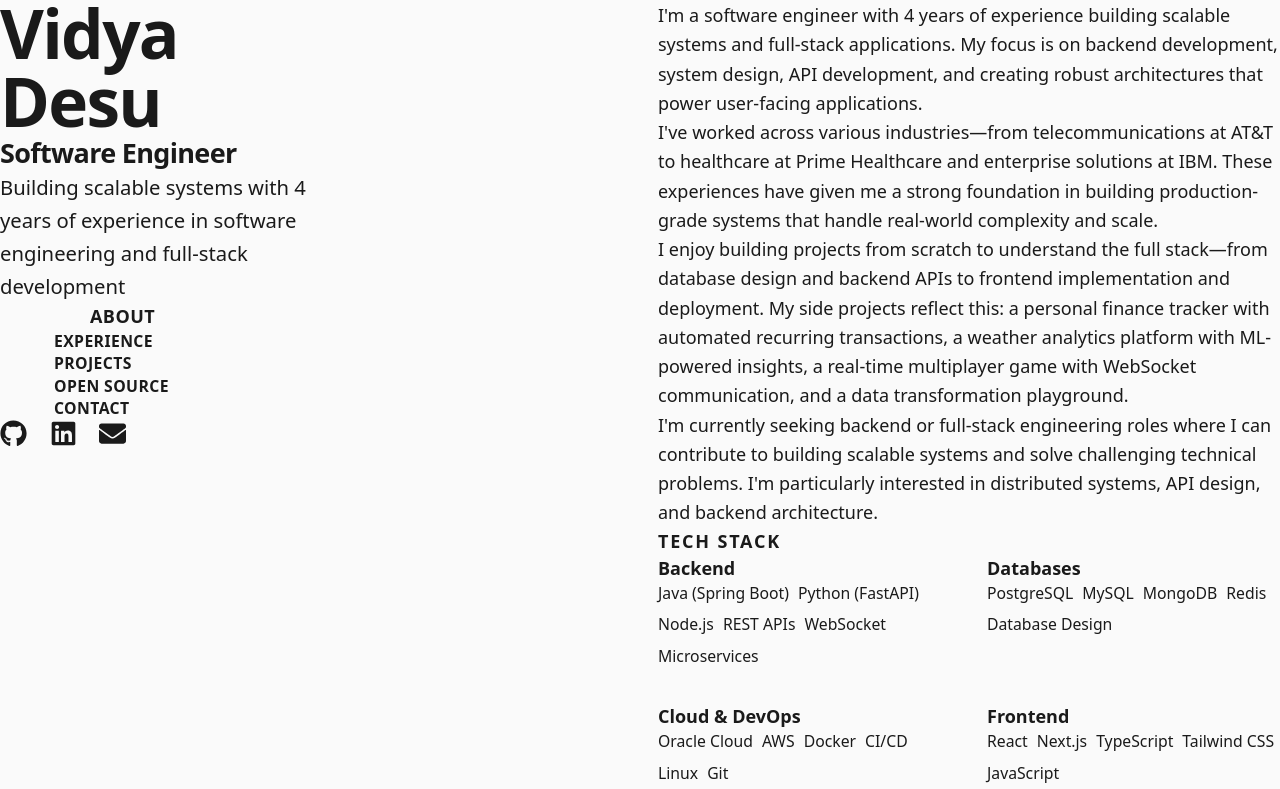
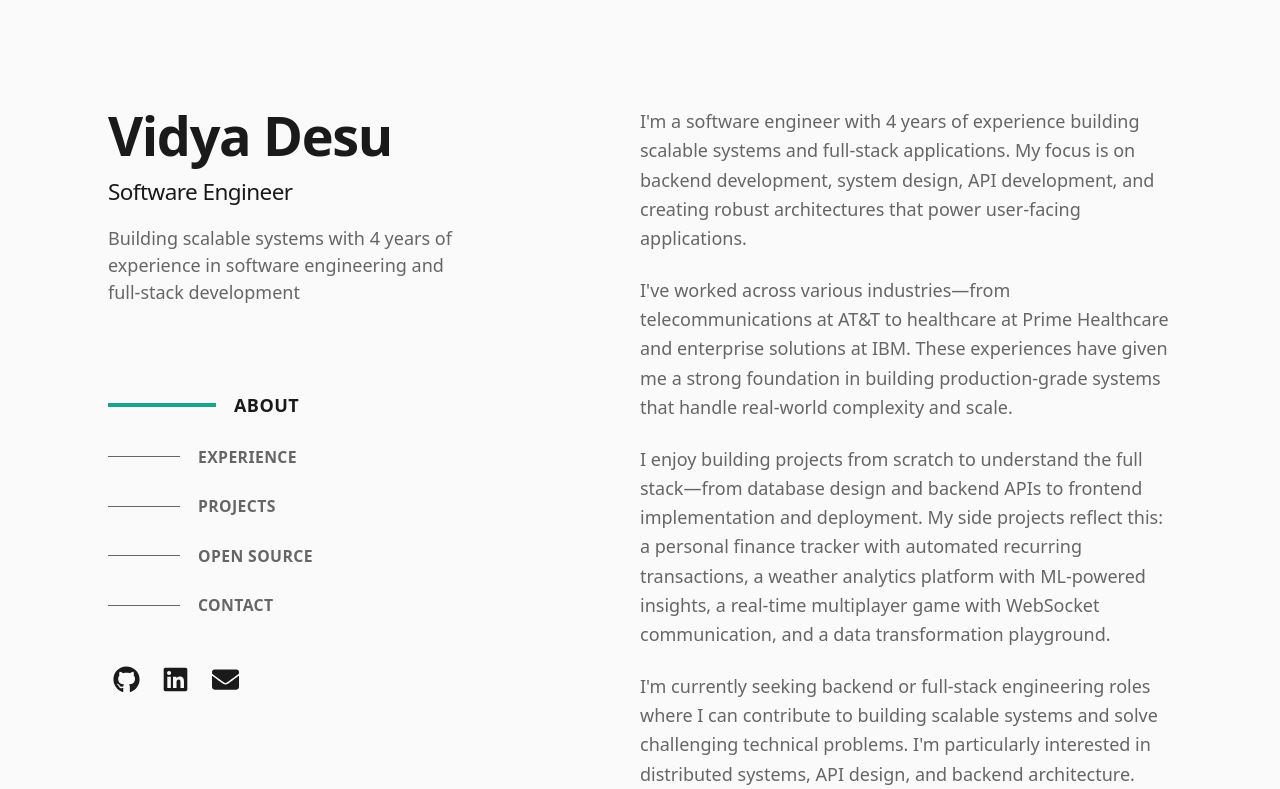
Before and after one commit to vidya381/Portfolio, a Next.js app: page / in a window 1280 px wide. Shown: the top 789 px of the page. Built offline with nearby package versions, Linux system fonts and the light colour scheme.

Commit message:
Update accent color to teal and improve spacing throughout

```diff
--- a/src/app/globals.css
+++ b/src/app/globals.css
@@ -1,13 +1,19 @@
+* {
+  box-sizing: border-box;
+}
+
 @import "tailwindcss";
 
-:root {
-  --font-inter: 'Inter', system-ui, sans-serif;
-}
+@theme {
+  --color-background: #fafafa;
+  --color-foreground: #1a1a1a;
+  --color-text-secondary: #666666;
+  --color-accent: #17a589;
+  --color-accent-hover: #138d75;
+  --color-border: #e5e7eb;
+  --color-card: #ffffff;
 
-* {
-  box-sizing: border-box;
-  padding: 0;
-  margin: 0;
+  --font-inter: Inter, system-ui, sans-serif;
 }
 
 html {
@@ -35,5 +41,5 @@ a {
 }
 
 a:hover {
-  color: #0891b2;
+  color: #17a589;
 }
--- a/src/app/page.tsx
+++ b/src/app/page.tsx
@@ -8,10 +8,13 @@ import Contact from '@/components/sections/Contact'
 export default function Home() {
   return (
     <div className="mx-auto min-h-screen max-w-screen-xl px-6 py-12 font-sans md:px-12 md:py-20 lg:px-24 lg:py-0">
-      <div className="lg:flex lg:justify-between lg:gap-8">
-        <header className="lg:sticky lg:top-0 lg:flex lg:max-h-screen lg:w-1/2 lg:flex-col lg:justify-between lg:py-24">
+      <div className="lg:flex lg:justify-between lg:gap-4">
+        {/* Fixed Left Sidebar */}
+        <header className="lg:sticky lg:top-0 lg:flex lg:h-screen lg:w-1/2 lg:flex-col lg:justify-between lg:py-24">
           <Sidebar />
         </header>
+
+        {/* Scrollable Right Content */}
         <main className="pt-24 lg:w-1/2 lg:py-24">
           <About />
           <Experience />
--- a/src/components/layout/Navigation.tsx
+++ b/src/components/layout/Navigation.tsx
@@ -34,21 +34,21 @@ export default function Navigation() {
 
   return (
     <nav className="nav hidden lg:block" aria-label="In-page jump links">
-      <ul className="mt-20 w-max">
+      <ul className="mt-16 w-max">
         {NAV_ITEMS.map(({ id, label }) => (
           <li key={id}>
             <button
               onClick={() => scrollToSection(id)}
               className={cn(
-                'group flex items-center py-4 transition-all',
+                'group flex items-center py-3 transition-all',
                 activeSection === id ? 'active' : ''
               )}
             >
               <span
                 className={cn(
                   'nav-indicator mr-4 h-px bg-text-secondary transition-all duration-300',
-                  'w-12 group-hover:w-20 group-hover:bg-accent group-hover:h-0.5',
-                  activeSection === id && 'w-20 bg-accent h-0.5'
+                  'w-16 group-hover:w-24 group-hover:bg-accent group-hover:h-1',
+                  activeSection === id && 'w-24 bg-accent h-1'
                 )}
               />
               <span
--- a/src/components/layout/Sidebar.tsx
+++ b/src/components/layout/Sidebar.tsx
@@ -6,15 +6,15 @@ import SocialLinks from './SocialLinks'
 
 export default function Sidebar() {
   return (
-    <div className="lg:sticky lg:top-0 lg:flex lg:max-h-screen lg:w-1/2 lg:flex-col lg:justify-between lg:py-24">
+    <div className="lg:flex lg:flex-col lg:justify-between">
       <div>
-        <h1 className="text-5xl font-bold tracking-tight text-foreground sm:text-6xl lg:text-5xl xl:text-6xl">
+        <h1 className="text-4xl font-bold tracking-tight text-foreground sm:text-5xl">
           {SITE_CONFIG.name}
         </h1>
-        <h2 className="mt-4 text-xl font-semibold tracking-tight text-foreground sm:text-2xl">
+        <h2 className="mt-3 text-lg font-medium tracking-tight text-foreground sm:text-xl">
           Software Engineer
         </h2>
-        <p className="mt-6 max-w-sm text-lg leading-relaxed text-text-secondary">
+        <p className="mt-4 max-w-xs text-base leading-normal text-text-secondary">
           Building scalable systems with 4 years of experience in software engineering and full-stack development
         </p>
         <Navigation />
--- a/src/components/sections/About.tsx
+++ b/src/components/sections/About.tsx
@@ -5,7 +5,7 @@ import { aboutContent } from '@/lib/data/about'
 
 export default function About() {
   return (
-    <section id="about" className="mb-32 scroll-mt-16 lg:mb-36 lg:scroll-mt-24">
+    <section id="about" className="mb-16 scroll-mt-16 lg:mb-24 lg:scroll-mt-24">
       <div className="sticky top-0 z-20 -mx-6 mb-8 w-screen bg-background/75 px-6 py-5 backdrop-blur lg:sr-only lg:relative lg:top-auto lg:mx-auto lg:w-full lg:px-0 lg:py-0 lg:opacity-0">
         <h2 className="text-base font-bold uppercase tracking-widest text-foreground lg:sr-only">
           About
@@ -26,11 +26,11 @@ export default function About() {
         </div>
 
         {/* Tech Stack Grid */}
-        <div className="mt-16">
-          <h3 className="mb-8 text-base font-bold uppercase tracking-widest text-foreground">
+        <div className="mt-12">
+          <h3 className="mb-6 text-sm font-bold uppercase tracking-widest text-foreground">
             Tech Stack
           </h3>
-          <div className="grid grid-cols-1 gap-8 sm:grid-cols-2">
+          <div className="grid grid-cols-1 gap-6 sm:grid-cols-2">
             {/* Backend */}
             <div>
               <h4 className="mb-4 text-base font-semibold text-accent">Backend</h4>
--- a/src/components/sections/Contact.tsx
+++ b/src/components/sections/Contact.tsx
@@ -6,7 +6,7 @@ import { SITE_CONFIG } from '@/lib/constants'
 
 export default function Contact() {
   return (
-    <section id="contact" className="mb-32 scroll-mt-16 lg:mb-36 lg:scroll-mt-24">
+    <section id="contact" className="mb-16 scroll-mt-16 lg:mb-24 lg:scroll-mt-24">
       <div className="sticky top-0 z-20 -mx-6 mb-8 w-screen bg-background/75 px-6 py-5 backdrop-blur lg:sr-only lg:relative lg:top-auto lg:mx-auto lg:w-full lg:px-0 lg:py-0 lg:opacity-0">
         <h2 className="text-base font-bold uppercase tracking-widest text-foreground lg:sr-only">
           Contact
--- a/src/components/sections/Experience.tsx
+++ b/src/components/sections/Experience.tsx
@@ -9,7 +9,7 @@ export default function Experience() {
   const [activeTab, setActiveTab] = useState(0)
 
   return (
-    <section id="experience" className="mb-32 scroll-mt-16 lg:mb-36 lg:scroll-mt-24">
+    <section id="experience" className="mb-16 scroll-mt-16 lg:mb-24 lg:scroll-mt-24">
       <div className="sticky top-0 z-20 -mx-6 mb-8 w-screen bg-background/75 px-6 py-5 backdrop-blur lg:sr-only lg:relative lg:top-auto lg:mx-auto lg:w-full lg:px-0 lg:py-0 lg:opacity-0">
         <h2 className="text-base font-bold uppercase tracking-widest text-foreground lg:sr-only">
           Experience
--- a/src/components/sections/OpenSource.tsx
+++ b/src/components/sections/OpenSource.tsx
@@ -11,14 +11,14 @@ export default function OpenSource() {
     .sort((a, b) => (a.order || 0) - (b.order || 0))
 
   return (
-    <section id="opensource" className="mb-32 scroll-mt-16 lg:mb-36 lg:scroll-mt-24">
+    <section id="opensource" className="mb-16 scroll-mt-16 lg:mb-24 lg:scroll-mt-24">
       <div className="sticky top-0 z-20 -mx-6 mb-8 w-screen bg-background/75 px-6 py-5 backdrop-blur lg:sr-only lg:relative lg:top-auto lg:mx-auto lg:w-full lg:px-0 lg:py-0 lg:opacity-0">
         <h2 className="text-base font-bold uppercase tracking-widest text-foreground lg:sr-only">
           Open Source
         </h2>
       </div>
       <div>
-        <div className="space-y-8">
+        <div className="space-y-6">
           {featuredProjects.map((project, index) => (
             <motion.a
               key={project.name}
@@ -29,7 +29,7 @@ export default function OpenSource() {
               whileInView={{ opacity: 1, y: 0 }}
               viewport={{ once: true }}
               transition={{ duration: 0.5, delay: index * 0.1 }}
-              className="group block rounded-lg border border-border bg-card p-6 transition-all hover:shadow-lg"
+              className="group block rounded-lg border border-border bg-card p-7 transition-all hover:shadow-lg hover:border-accent/50"
             >
               <div className="flex items-start justify-between gap-4">
                 <div className="flex-1">
--- a/src/components/sections/Projects.tsx
+++ b/src/components/sections/Projects.tsx
@@ -3,14 +3,14 @@ import ProjectCard from '@/components/ui/ProjectCard'
 
 export default function Projects() {
   return (
-    <section id="projects" className="mb-32 scroll-mt-16 lg:mb-36 lg:scroll-mt-24">
+    <section id="projects" className="mb-16 scroll-mt-16 lg:mb-24 lg:scroll-mt-24">
       <div className="sticky top-0 z-20 -mx-6 mb-8 w-screen bg-background/75 px-6 py-5 backdrop-blur lg:sr-only lg:relative lg:top-auto lg:mx-auto lg:w-full lg:px-0 lg:py-0 lg:opacity-0">
         <h2 className="text-base font-bold uppercase tracking-widest text-foreground lg:sr-only">
           Projects
         </h2>
       </div>
       <div>
-        <div className="space-y-12">
+        <div className="space-y-8">
           {projects
             .filter((project) => project.featured)
             .sort((a, b) => (a.order || 0) - (b.order || 0))
--- a/src/components/ui/ProjectCard.tsx
+++ b/src/components/ui/ProjectCard.tsx
@@ -16,15 +16,15 @@ export default function ProjectCard({ project }: ProjectCardProps) {
       whileInView={{ opacity: 1, y: 0 }}
       viewport={{ once: true }}
       transition={{ duration: 0.5 }}
-      className="group relative rounded-lg border border-border bg-card p-6 transition-all hover:shadow-lg"
+      className="group relative rounded-lg border border-border bg-card p-8 transition-all hover:shadow-lg hover:border-accent/50"
     >
       {/* Project Image */}
-      <div className="relative mb-6 aspect-video w-full overflow-hidden rounded-lg bg-text-secondary/10">
+      <div className="relative mb-6 h-48 w-full overflow-hidden rounded-lg bg-text-secondary/10">
         <Image
           src={project.image}
           alt={project.title}
           fill
-          className="object-cover transition-transform group-hover:scale-105"
+          className="object-cover object-top transition-transform group-hover:scale-105"
         />
       </div>
 
--- a/tailwind.config.ts
+++ /dev/null
@@ -1,28 +0,0 @@
-import type { Config } from 'tailwindcss'
-
-const config: Config = {
-  content: [
-    './src/pages/**/*.{js,ts,jsx,tsx,mdx}',
-    './src/components/**/*.{js,ts,jsx,tsx,mdx}',
-    './src/app/**/*.{js,ts,jsx,tsx,mdx}',
-  ],
-  theme: {
-    extend: {
-      colors: {
-        background: '#fafafa',
-        foreground: '#1a1a1a',
-        'text-secondary': '#666666',
-        accent: '#0891b2',
-        'accent-hover': '#0e7490',
-        border: '#e5e7eb',
-        card: '#ffffff',
-      },
-      fontFamily: {
-        sans: ['var(--font-inter)', 'system-ui', 'sans-serif'],
-      },
-    },
-  },
-  plugins: [],
-}
-
-export default config
```
